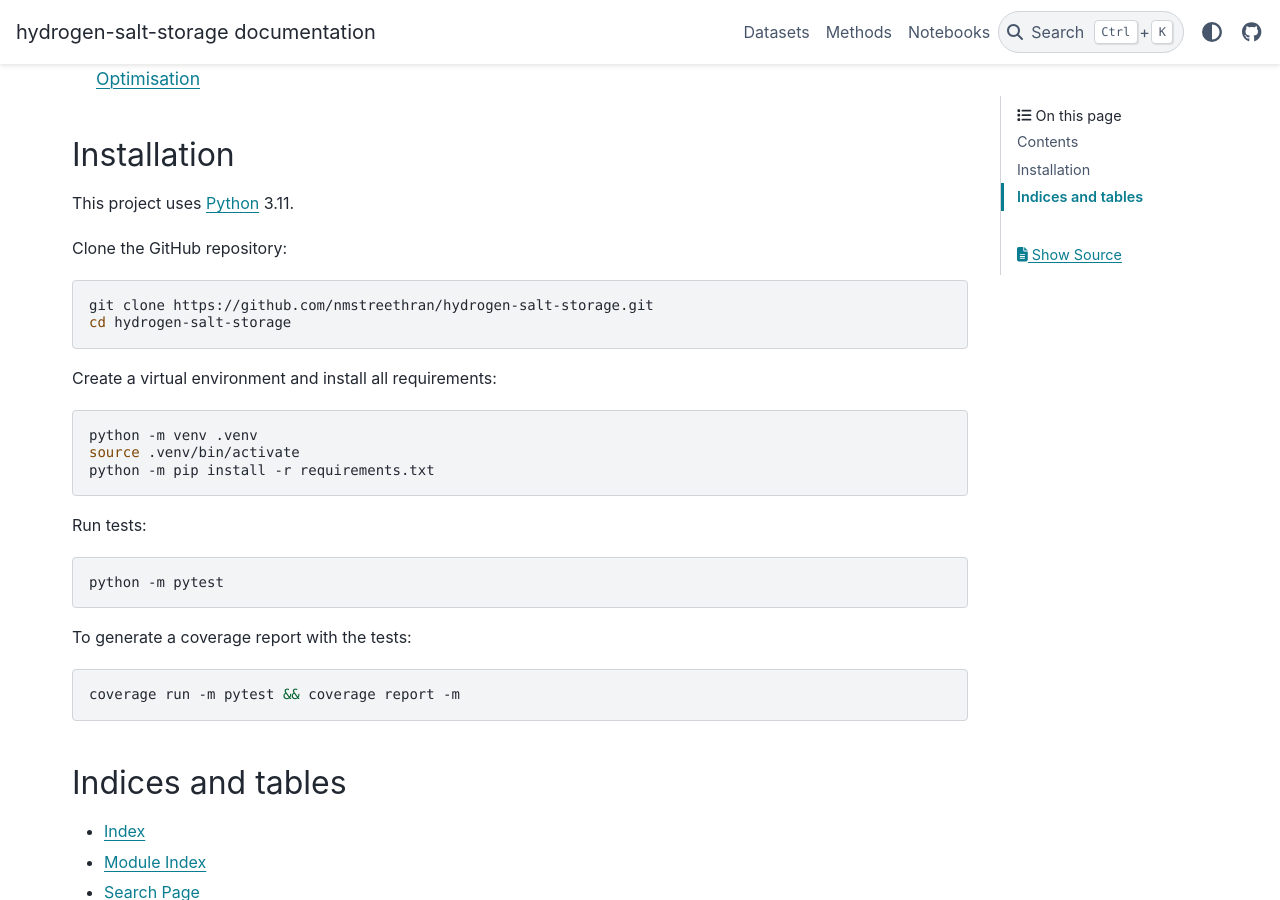
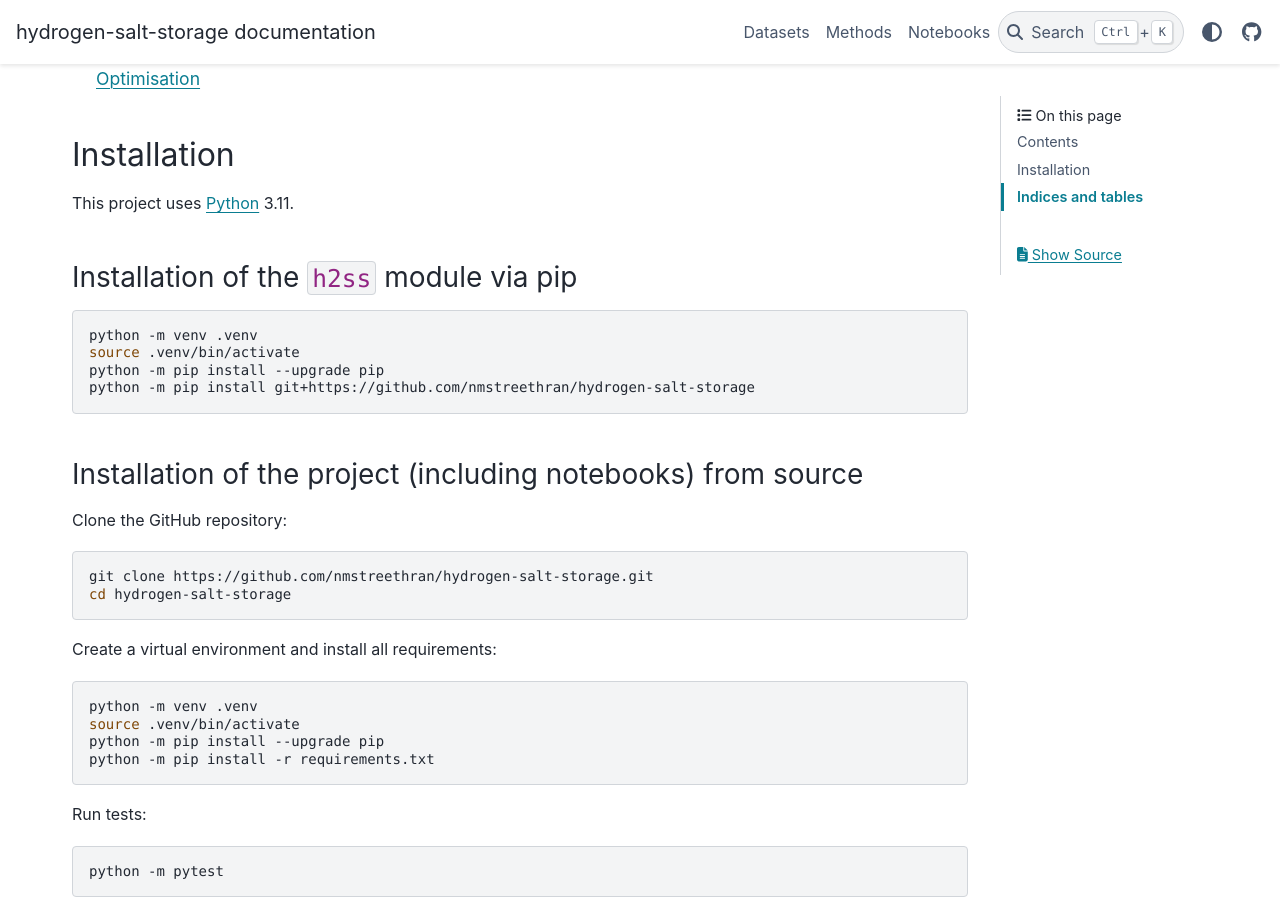
Before and after one commit to wind-to-hydrogen-toolkit/hydrogen-salt-storage, a Sphinx documentation site: the page built from docs/index.rst, in a window 1280 px wide and 900 px high, scrolled down 737 px. Built offline with Sphinx 7.4.7 and the PyData theme 0.15.4, drawn with Linux system fonts in a browser that asks for light colours; pages that are not in the unit, such as notebooks, are missing from menus.

Commit message:
update installation instructions

```diff
--- a/docs/index.rst
+++ b/docs/index.rst
@@ -27,6 +27,19 @@ Installation
 
 This project uses `Python <https://www.python.org/>`_ 3.11.
 
+Installation of the ``h2ss`` module via pip
++++++++++++++++++++++++++++++++++++++++++++
+
+.. code-block:: shell
+
+   python -m venv .venv
+   source .venv/bin/activate
+   python -m pip install --upgrade pip
+   python -m pip install git+https://github.com/nmstreethran/hydrogen-salt-storage
+
+Installation of the project (including notebooks) from source
++++++++++++++++++++++++++++++++++++++++++++++++++++++++++++++
+
 Clone the GitHub repository:
 
 .. code-block:: shell
@@ -40,6 +53,7 @@ Create a virtual environment and install all requirements:
 
    python -m venv .venv
    source .venv/bin/activate
+   python -m pip install --upgrade pip
    python -m pip install -r requirements.txt
 
 Run tests:
```
Also changed, not shown: README.md (+19 -0 lines).
